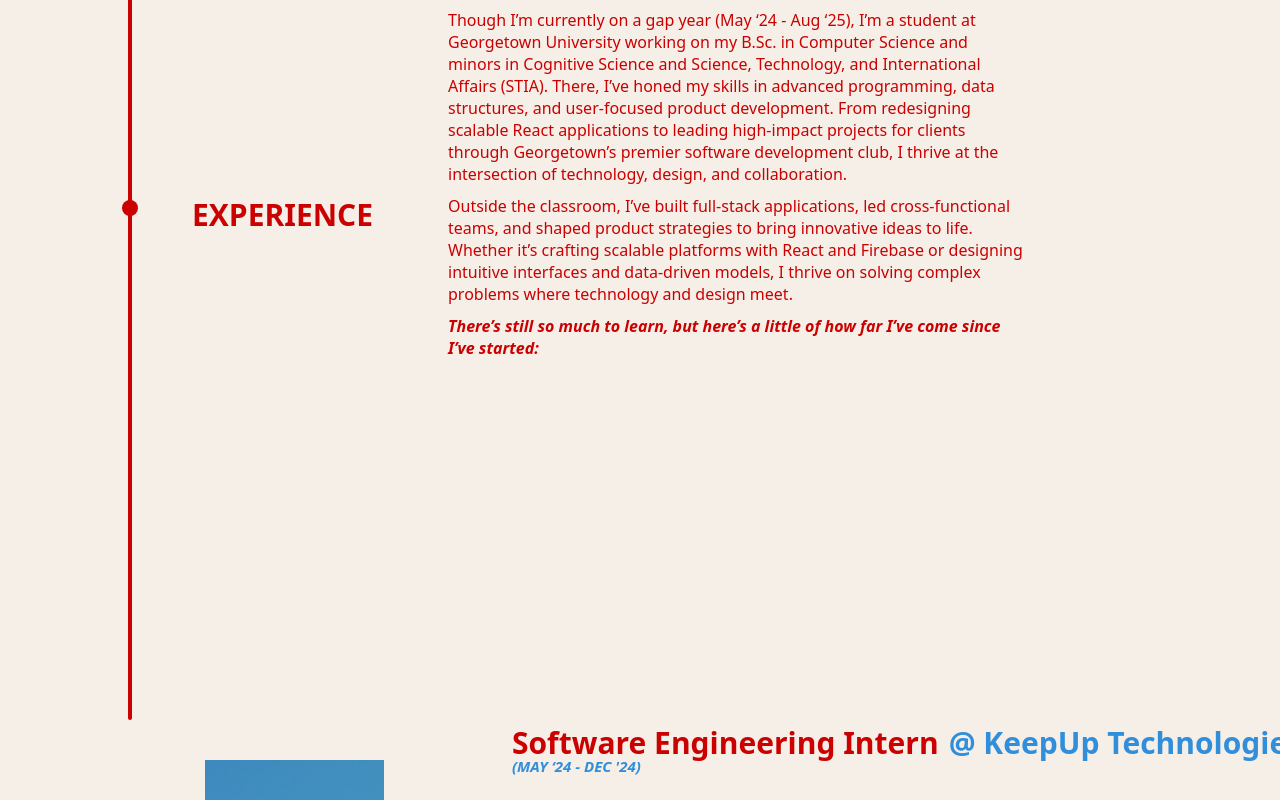
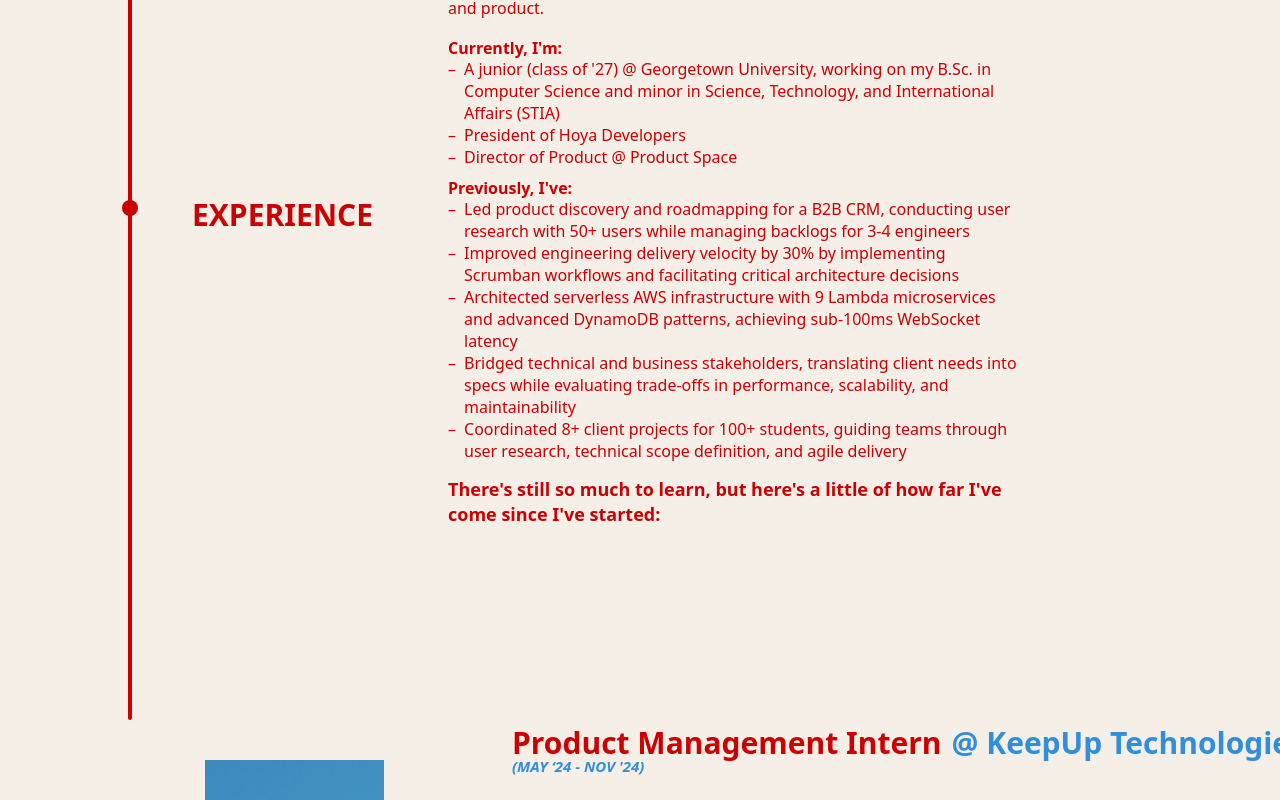
Before and after one commit to di4nekim/di4nekim, a Next.js app: page / in a window 1280 px wide. Shown: the part 2940-3740 px from the top of the page. Built offline with nearby package versions, Linux system fonts and the light colour scheme.

Commit message:
update: new website copy

```diff
--- a/src/app/components/Experience.js
+++ b/src/app/components/Experience.js
@@ -16,7 +16,13 @@
   const translateY = useTransform(
     scrollYProgress,
     [0, 0.2, 0.7, 1],
-    [800, 500, 800, 0]
+    [700, 500, 700, 0]
+  );
+
+  const opacityContent = useTransform(
+    scrollYProgress,
+    [0, 0.15, 0.25],
+    [0, 0, 1]
   );
 
   return (
@@ -45,11 +51,33 @@
                           '
               style={{
                 y: translateY,
+                opacity: opacityContent,
               }}
               >
-                <p className='mb-[10px]'>{EXP_OVERVIEW.p1}</p>
-                <p className='mb-[10px]'>{EXP_OVERVIEW.p2}</p>
-                <p className='font-semibold italic'>{EXP_OVERVIEW.p3}</p>
+                <p className='text-[18px] font-semibold leading-tight'>{EXP_OVERVIEW.hook}</p>
+                <p className='mb-[20px] leading-tight'>{EXP_OVERVIEW.hook2}</p>
+
+                <p className='font-semibold leading-tight'>{EXP_OVERVIEW.currently}</p>
+                <ul className='mb-[10px]'>
+                  {EXP_OVERVIEW.currentlyBullets.map((bullet, index) => (
+                    <li key={index} className="flex">
+                      <span className="mr-2 flex-shrink-0">–</span>
+                      <span>{bullet}</span>
+                    </li>
+                  ))}
+                </ul>
+
+                <p className='font-semibold leading-tight'>{EXP_OVERVIEW.previously}</p>
+                <ul className='mb-[15px]'>
+                  {EXP_OVERVIEW.previouslyBullets.map((bullet, index) => (
+                    <li key={index} className="flex ">
+                      <span className="mr-2 flex-shrink-0">–</span>
+                      <span>{bullet}</span>
+                    </li>
+                  ))}
+                </ul>
+
+                <p className='font-semibold text-[18px]'>{EXP_OVERVIEW.closing}</p>
             </motion.section>
             {/* )} */}
           </AnimatePresence>
@@ -67,6 +95,7 @@
   const [isMobile, setIsMobile] = useState(false);
 
   useEffect(() => {
+    if (typeof window !== 'undefined') {
       const mediaQueryMobile = window.matchMedia("(max-width: 767px)");
       const handleMobileResize = () => setIsMobile(mediaQueryMobile.matches);
 
@@ -76,6 +105,7 @@
       return () => {
         mediaQueryMobile.removeEventListener("change", handleMobileResize);
       };
+    }
   }, []);
 
   const topPos = useTransform(
--- a/src/app/data/ExperienceData.js
+++ b/src/app/data/ExperienceData.js
@@ -1,27 +1,40 @@
-// TO DO : insert link to gap year page later
 export const EXP_OVERVIEW = {
-  p1: "Though I’m currently on a gap year (May ‘24 - Aug ‘25), I’m a student at Georgetown University working on my B.Sc. in Computer Science and minors in Cognitive Science and Science, Technology, and International Affairs (STIA). There, I’ve honed my skills in advanced programming, data structures, and user-focused product development. From redesigning scalable React applications to leading high-impact projects for clients through Georgetown’s premier software development club, I thrive at the intersection of technology, design, and collaboration.",
-  p2: "Outside the classroom, I’ve built full-stack applications, led cross-functional teams, and shaped product strategies to bring innovative ideas to life. Whether it’s crafting scalable platforms with React and Firebase or designing intuitive interfaces and data-driven models, I thrive on solving complex problems where technology and design meet.",
-  p3: "There’s still so much to learn, but here’s a little of how far I’ve come since I’ve started:"
+  hook: "Some PMs draw boxes and arrows. I write the code inside them too.",
+  hook2: "I'm equal parts builder and strategist–architecting AWS microservices one day, leading product discovery the next. I thrive in the overlap between code and product.",
+  currently: "Currently, I'm:",
+  currentlyBullets: [
+    "A junior (class of '27) @ Georgetown University, working on my B.Sc. in Computer Science and minor in Science, Technology, and International Affairs (STIA)",
+    "President of Hoya Developers",
+    "Director of Product @ Product Space"
+  ],
+  previously: "Previously, I've:",
+  previouslyBullets: [
+    "Led product discovery and roadmapping for a B2B CRM, conducting user research with 50+ users while managing backlogs for 3-4 engineers",
+    "Improved engineering delivery velocity by 30% by implementing Scrumban workflows and facilitating critical architecture decisions",
+    "Architected serverless AWS infrastructure with 9 Lambda microservices and advanced DynamoDB patterns, achieving sub-100ms WebSocket latency",
+    "Bridged technical and business stakeholders, translating client needs into specs while evaluating trade-offs in performance, scalability, and maintainability",
+    "Coordinated 8+ client projects for 100+ students, guiding teams through user research, technical scope definition, and agile delivery"
+  ],
+  closing: "There's still so much to learn, but here's a little of how far I've come since I've started:"
 };
 
-export const EXPERIENCES = ["KEEPUP", 'HOYALYTICS', 'HOYA DEVELOPERS', 'THE HOYA', 'HM ON TECH']
+export const EXPERIENCES = ['HOYA DEVELOPERS', "KEEPUP", 'HOYALYTICS', 'THE HOYA', 'HM ON TECH']
 
 export const EXP_ROLES = {
- "KEEPUP": {
-    title: "Software Engineering Intern",
+ "HOYA DEVELOPERS":{
+    title: "Co-founder & President",
+    company: "Hoya Developers",
+    date: "JUL ‘23 - PRESENT",
+  },
+  "KEEPUP": {
+    title: "Product Management Intern",
     company: "KeepUp Technologies",
-    date: "MAY ‘24 - DEC '24",
+    date: "MAY ‘24 - NOV '24",
   },
   "HOYALYTICS": {
     title: "Data Analyst",
     company: "Hoyalytics",
     date: "JAN ‘24 - MAY '24",
-  },
- "HOYA DEVELOPERS":{
-    title: "Senior Project Manager",
-    company: "Hoya Developers",
-    date: "JUL ‘23 - MAY '24",
   },
  "THE HOYA" : {
     title: "Columnist",
@@ -38,7 +51,7 @@
 export const EXP_BLURBS =
  {
   "KEEPUP": [
-    "As a Product Management and Software Engineering Intern at KeepUp, I redesigned and scaled the company’s React-based MVP, making impactful contributions in a fast-paced startup environment where I shaped key technical and product decisions.",
+    "As a Product Management and Engineering Intern at KeepUp, I redesigned and scaled the company’s React-based MVP, making impactful contributions in a fast-paced startup environment where I shaped key technical and product decisions.",
     "In collaboration with stakeholders, I developed user-focused prototypes and delivered features that emphasized usability, performance, and maintainability."
   ],
   "HOYALYTICS": [
@@ -93,6 +106,7 @@
         "Defined and executed the product roadmap, prioritizing features based on user pain points and personas, ensuring a seamless and intuitive user journey.",
         "Designed high-fidelity mockups and user journey maps in Figma to guide UX/UI design, creating a cohesive and user-centered product experience."
       ],
+      site: "https://github.com/di4nekim/meander"
     },
     "Hilltop Microfinance Initiative" : {
       paragraphs : [
@@ -114,7 +128,6 @@
 
  "HOYA DEVELOPERS":["REACT", "REACT NATIVE", "FIREBASE", "FIGMA"],
 
-//  "HM ON TECH" : ["React", "MySQL"],
  "HM ON TECH" : ["REACT", "MYSQL"],
 }
 
```
Lines whose indentation alone changed are shown as unchanged.
